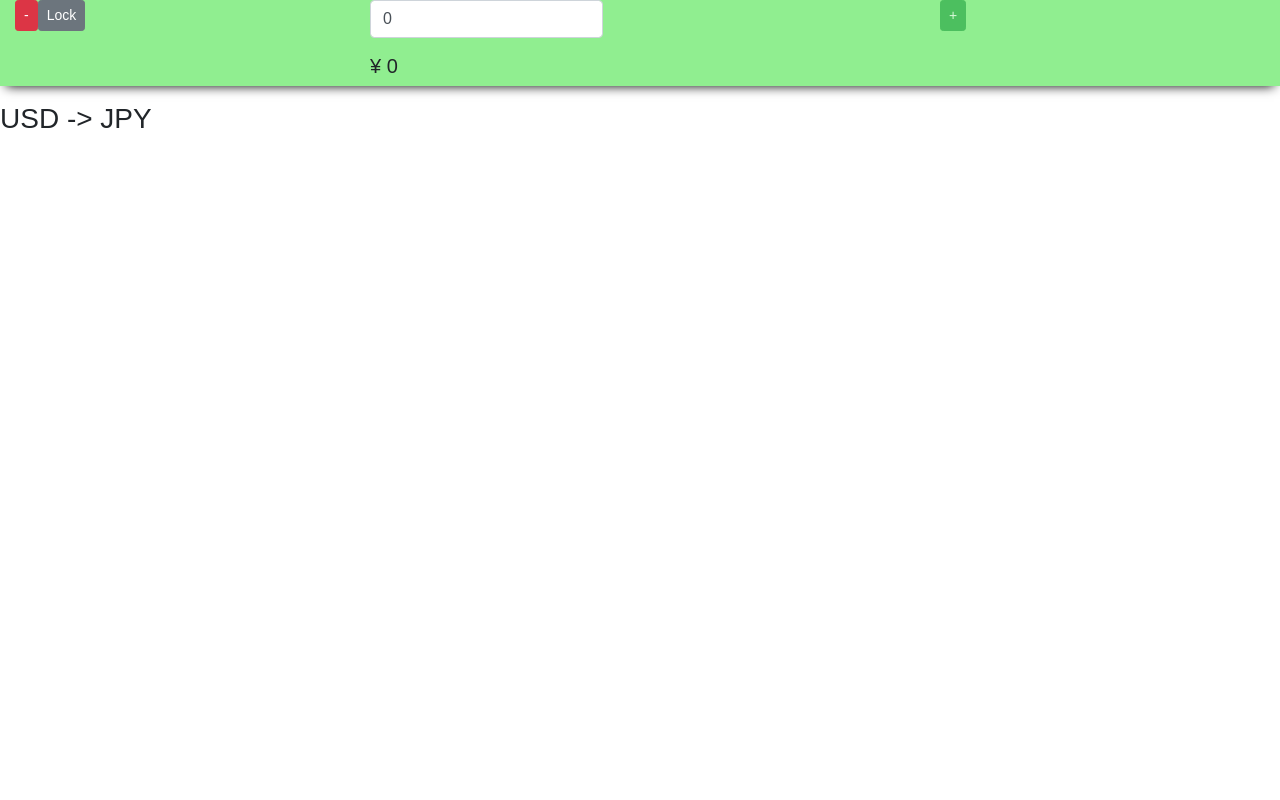
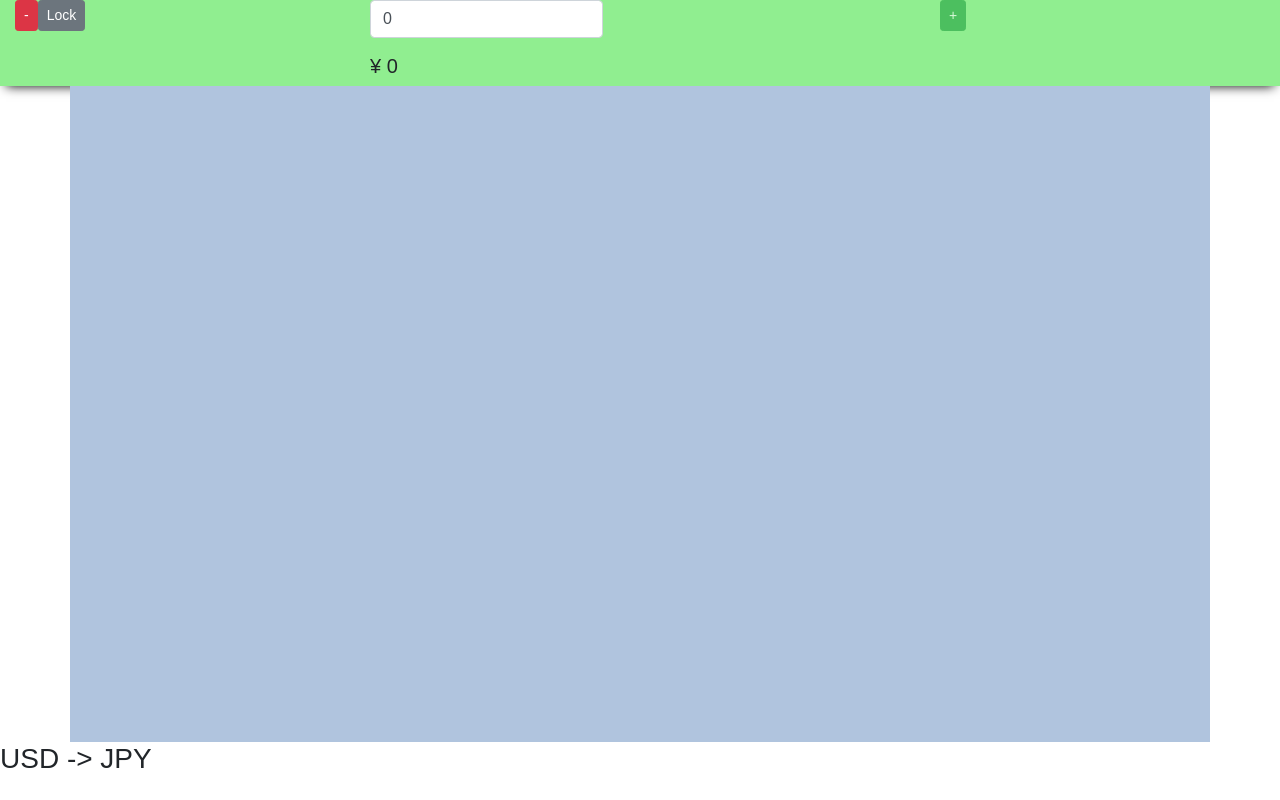
Before and after one commit to Mikodin/TravelBuddy, a React (Create React App) app: page / in a window 1280 px wide. Both pictures are taken after a click on the button "Skip login (only save locally)". Built offline with nearby package versions, Linux system fonts and the light colour scheme.

Commit message:
Some styling, god this looks hideous

```diff
--- a/src/App.css
+++ b/src/App.css
@@ -5,3 +5,10 @@
 
 .no-padding {
 }
+
+.transaction-list {
+  min-height: 82vh;
+  max-height: 82vh;
+  overflow-y: auto;
+  background-color: lightsteelblue;
+}
--- a/src/actions/Transactions.A.js
+++ b/src/actions/Transactions.A.js
@@ -7,12 +7,13 @@ export const addTransaction = ({ amount, desc }) => ({
 export const addTransactionAsync = (amount, desc, category) => {
   return (dispatch, getState) => {
     return new Promise((resolve, reject) => {
-      console.log(amount);
+      const date = new Date();
       dispatch({
         type: 'ADD_TRANSACTION',
         amount,
         desc,
         category,
+        date,
       });
       resolve(true);
     });
--- a/src/components/Login.jsx
+++ b/src/components/Login.jsx
@@ -57,7 +57,7 @@ class Login extends Component {
           />
         </FormGroup>
 
-        <Button color="primary" size="lg" block type="submit">
+        <Button disabled color="primary" size="lg" block type="submit">
           Login (not yet hehe)
         </Button>
 
--- a/src/components/TransactionsList.jsx
+++ b/src/components/TransactionsList.jsx
@@ -1,4 +1,7 @@
 import React from 'react';
+
+import { Col, Row } from 'reactstrap';
+import '../App.css';
 
 import {
   ConvertUsdToTarget,
@@ -7,15 +10,22 @@ import {
 
 const TransactionsList = ({ transactions, onTransactionAdd }) => {
   return (
-    <div>
-      <ul>
-        {transactions.map(xAction => (
-          <li key={xAction.amount}>
-            {xAction.category} {xAction.desc} ${' '}
-            {PrettyPrintMoney(Number.parseFloat(xAction.amount))}
-          </li>
-        ))}
-      </ul>
+    <div className="transaction-list container">
+      {transactions.map(xAction => (
+        <Row key={xAction.date.toLocaleTimeString()}>
+          <Col xs={2}>
+            <span>{xAction.category}</span>
+          </Col>
+
+          <Col xs={6}>
+            <span>{xAction.desc}</span>
+          </Col>
+
+          <Col xs={4}>
+            <span>{PrettyPrintMoney(xAction.amount)}</span>
+          </Col>
+        </Row>
+      ))}
     </div>
   );
 };
--- a/src/reducers/Transactions.R.js
+++ b/src/reducers/Transactions.R.js
@@ -7,6 +7,7 @@ const transactions = (state = [], action) => {
           desc: action.desc,
           amount: action.amount,
           category: action.category,
+          date: action.date,
         },
       ];
 
```
